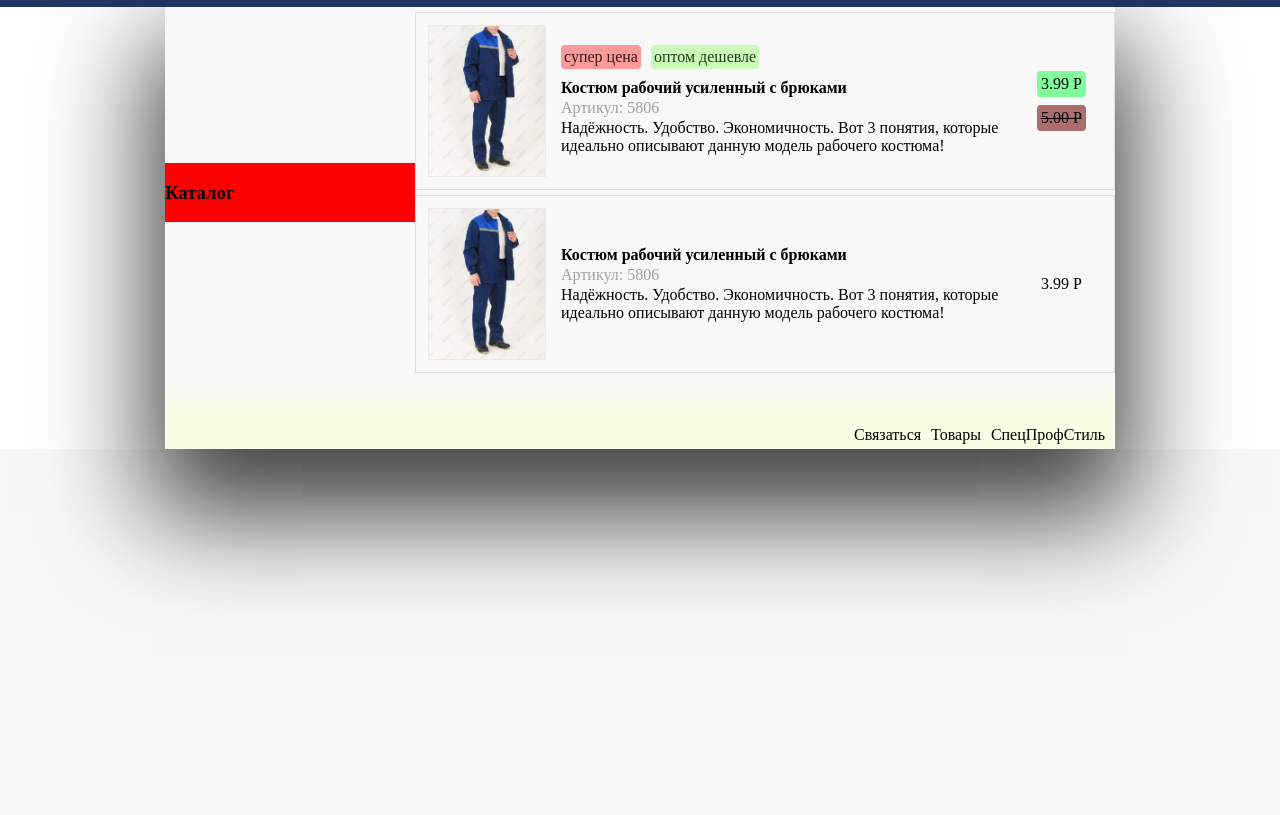
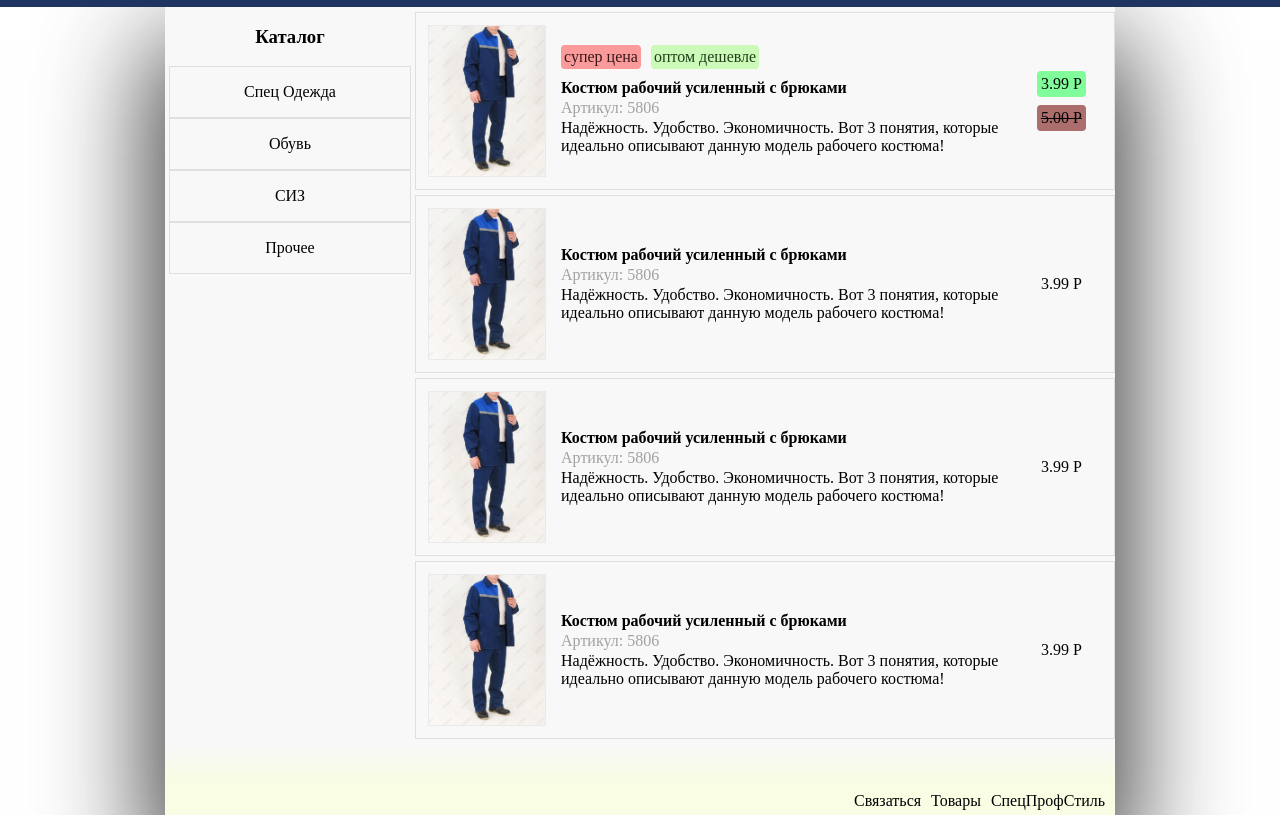
Before and after one commit to NiRGEsFY/SpecProfStyle, a plain HTML site: page Source/Page/catalog.html in a window 1280 px wide. Shown: the part 143-958 px from the top of the page. Before the commit the page ends 800 px from the top, so only its background shows below. Drawn offline with Linux system fonts and the light colour scheme.

Commit message:
change catalog #1

```diff
--- a/Source/CSS/catalog.css
+++ b/Source/CSS/catalog.css
@@ -2,14 +2,32 @@
     display: flex;
     justify-content: start;
     flex-direction: row;
-    align-items: center;
+    align-items: flex-start;
 }
 #catalogMenu{
-    background-color: red;
+    height: max-content;
     width: 250px;
+    display: flex;
+    align-items: center;
+    justify-content: center;
+    flex-direction: column;
+}
+#NameCatalog{
+    width: 100%;
+    display: flex;
+    align-content: center;
+    justify-content: center;
 }
 #catalogContext{
     width: 700px;
+}
+.category{
+    width: 96%;
+    height: 50px;
+    display: flex;
+    justify-content: center;
+    align-items: center;
+    border: 1px solid #dadadacb;
 }
 .catalogItemImg{
     border: 1px solid #dadada7c;
--- a/Source/Page/catalog.html
+++ b/Source/Page/catalog.html
@@ -132,9 +132,23 @@
         <div id="middlePartOfMainContent">
             <div id="catalogBlock">
                 <div id="catalogMenu">
-                    <h3>
-                        Каталог
-                    </h3>
+                    <div id="NameCatalog">
+                        <h3>
+                            Каталог
+                        </h3>
+                    </div>
+                    <div class="category">
+                        Спец Одежда
+                    </div>
+                    <div class="category">
+                        Обувь
+                    </div>
+                    <div class="category">
+                        СИЗ
+                    </div>
+                    <div class="category">
+                        Прочее
+                    </div>
                 </div>
                 <div id="catalogContext">
                     <div class="catalogItem">
@@ -199,6 +213,58 @@
                             </p>
                         </div>
                     </div>
+                    <div class="catalogItem">
+                        <img class="catalogItemImg"
+                             src="../Image/itemPack/artical_5806.jpg"
+                             width="200px"/>
+                        <div class="catalogItemDescrition">
+                            <div class="catalogItemFieldCategory">
+
+                            </div>
+                            <h4 class="catalogItemName">
+                                Костюм рабочий усиленный с брюками
+                            </h4>
+                            <p class="catalogItemVendorCode">
+                                Артикул: 5806
+                            </p>
+                            <p class="catalogItemMiniDescrition">
+                                Надёжность. Удобство. Экономичность.
+                                Вот 3 понятия, которые идеально описывают
+                                данную модель рабочего костюма!
+                            </p>
+                        </div>
+                        <div class="catalogItemCost">
+                            <p class="price">
+                                3.99 Р
+                            </p>
+                        </div>
+                    </div>
+                    <div class="catalogItem">
+                        <img class="catalogItemImg"
+                             src="../Image/itemPack/artical_5806.jpg"
+                             width="200px"/>
+                        <div class="catalogItemDescrition">
+                            <div class="catalogItemFieldCategory">
+
+                            </div>
+                            <h4 class="catalogItemName">
+                                Костюм рабочий усиленный с брюками
+                            </h4>
+                            <p class="catalogItemVendorCode">
+                                Артикул: 5806
+                            </p>
+                            <p class="catalogItemMiniDescrition">
+                                Надёжность. Удобство. Экономичность.
+                                Вот 3 понятия, которые идеально описывают
+                                данную модель рабочего костюма!
+                            </p>
+                        </div>
+                        <div class="catalogItemCost">
+                            <p class="price">
+                                3.99 Р
+                            </p>
+                        </div>
+                    </div>
                 </div>
             </div>
             <footer>
```
